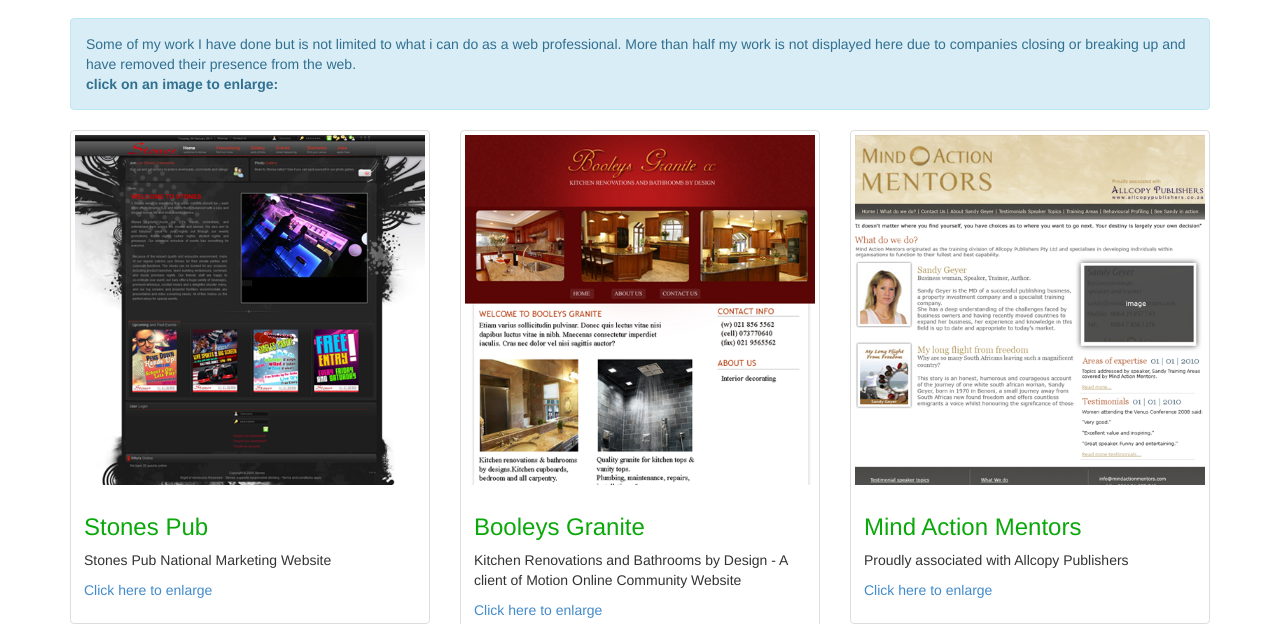
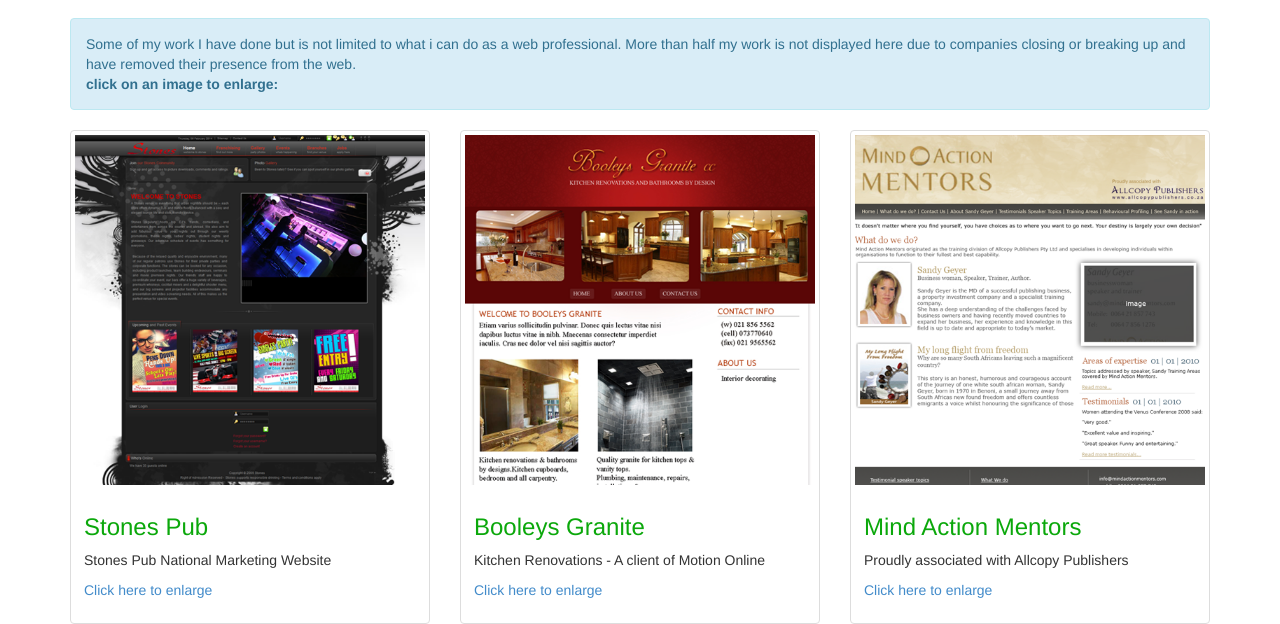
Before and after one commit to denino-vanrooi/denino-vanrooi.github.io, a plain HTML site: page work.html in a window 1280 px wide. Shown: the part 176-800 px from the top of the page. Drawn offline with Linux system fonts and the light colour scheme.

Commit message:
Initial commit

```diff
--- a/work.html
+++ b/work.html
@@ -62,8 +62,8 @@
       <img src="img/images/work_booleyskitchens.png" alt="Booleys Granite - Kitchen Renovations" class="img-responsive">
       <div class="caption">
         <h3>Booleys Granite </h3>
-        <p>Kitchen Renovations and Bathrooms by Design - A client of Motion Online Community Website</p>
-        <p><a href="img/images/booleys.jpg" class="flipLightBox img-responsive">Click here to enlarge<span>Booleys Granite - Kitchen Renovations and Bathrooms by Design</span></a></p>
+        <p>Kitchen Renovations  - A client of Motion Online </p>
+        <p><a href="img/images/booleys.jpg" class="flipLightBox img-responsive">Click here to enlarge <span>Booleys Granite - Kitchen Renovations and Bathrooms by Design</span></a></p>
       </div>
     </div>
   </div>
```
